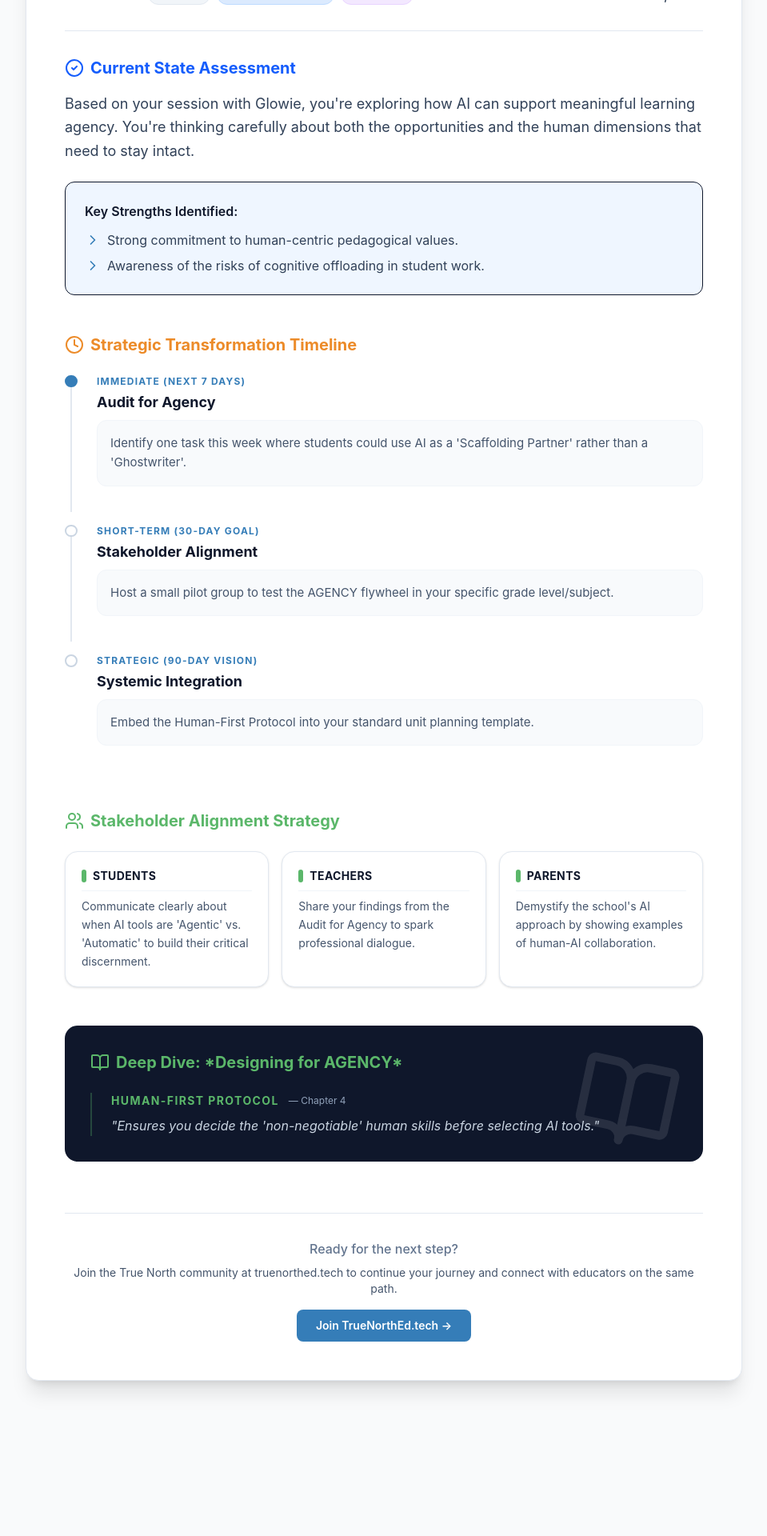
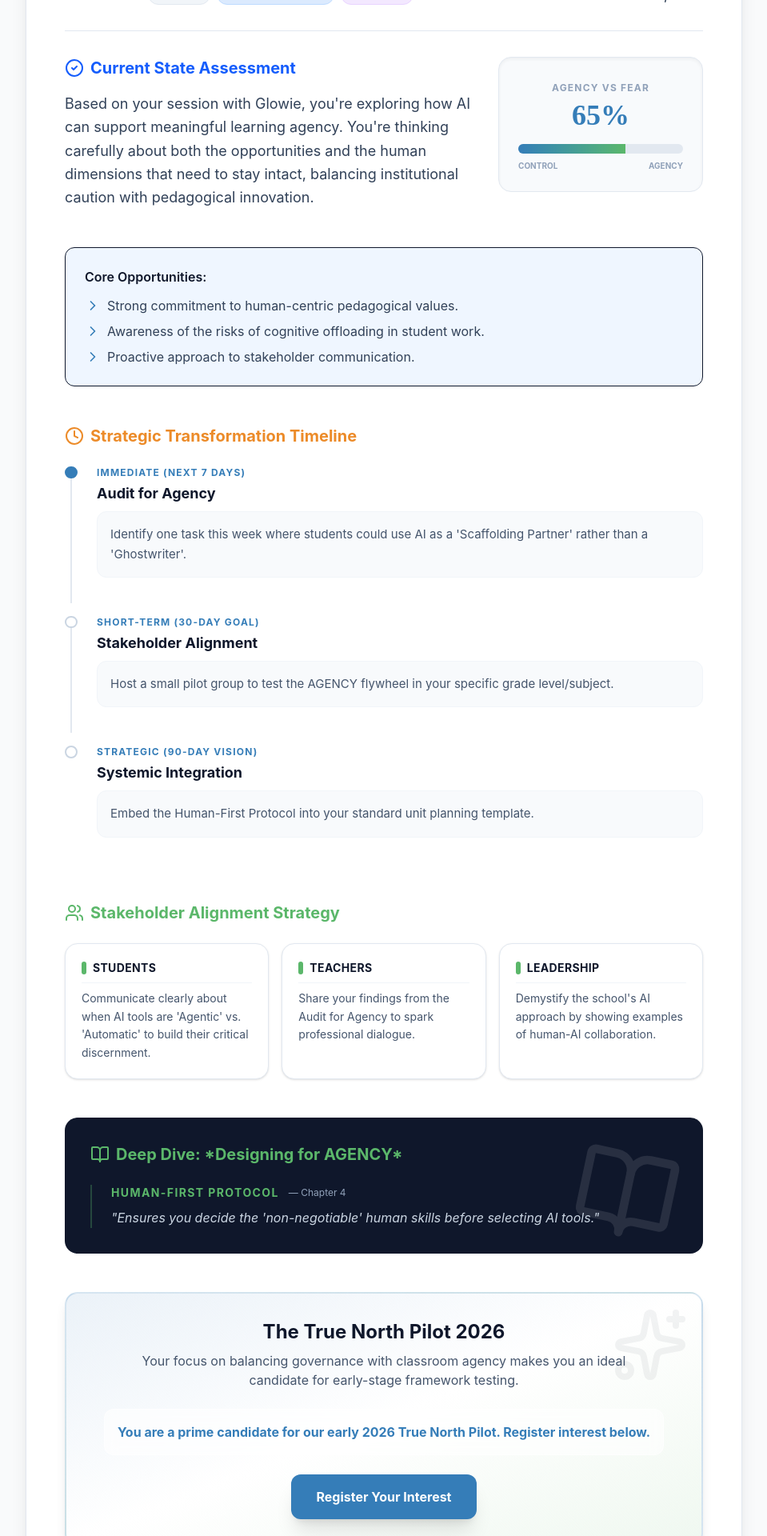
Before and after one commit to TrueNorthEDTech/AIFE, a React (Vite) app: page /report in a window 1280 px wide. Shown: the part 380-2300 px from the top of the page at 80% size, without its empty margins (160-1119 px from the left). Before the commit the page ends 2186 px from the top, so only its background shows below. Built offline with nearby package versions, Linux system fonts and the light colour scheme; no server answers.

Commit message:
feat: implement 15-minute deep assessment engine with institutional mindset analysis and Pilot 2026 CTA

```diff
--- a/api/report.ts
+++ b/api/report.ts
@@ -45,36 +45,40 @@ export default async function handler(req: VercelRequest, res: VercelResponse) {
             .map((m: { role: string; content: string }) => `${m.role === 'user' ? 'Participant' : 'Glowie'}: ${m.content}`)
             .join('\n\n');
 
-        const prompt = `You are a high-level strategic consultant analyzing a consultation between an educator and Glowie, the AI mascot from the book "Designing for AGENCY" by Norman, Garvin & Pelletier.
+        const prompt = `You are a world-class strategic consultant and AI implementation architect. Analyze the provided consultation session between a user and Glowie (the AI from "Designing for AGENCY").
 
-Your task is to generate a comprehensive, actionable JSON report based on the provided conversation.
+Your goal is to produce a deep, high-impact PDF-ready report in JSON format.
 
 CONVERSATION:
 ${conversationText}
 
-THE REPORT MUST BE VALID JSON AND ONLY JSON. NO MARKDOWN.
-
-STRUCTURE:
+JSON STRUCTURE REQUIREMENTS:
 {
   "role": "<user role>",
-  "framework": "<RISE, AGENCY, or PROMPT>",
+  "framework": "<RISE, AGENCY, or PROMPT focus>",
   "stage": "<Emerging, Developing, Advancing, or Leading>",
-  "summary": "<3-sentence professional summary mapping their current state to the book's core philosophy>",
-  "strengths": ["<strength 1>", "<strength 2>"],
+  "trustScore": "<A percentage 0-100 representing their 'Agency' vs 'Fear' leaning, where 100 is pure Agency>",
+  "summary": "<4-sentence deep synthesis mapping their institutional fears to agentic opportunities using the book's core philosophy>",
+  "strengths": ["<strength 1>", "<strength 2>", "<strength 3>"],
   "actions": [
     { "timeline": "Immediate (Next 7 Days)", "title": "<action>", "description": "<detailed description>" },
     { "timeline": "Short-term (30-Day Goal)", "title": "<action>", "description": "<detailed description>" },
-    { "timeline": "Strategic (90-Day Vision)", "1title": "<action>", "description": "<detailed description>" }
+    { "timeline": "Strategic (90-Day Vision)", "title": "<action>", "description": "<detailed description>" }
   ],
   "stakeholders": [
-    { "role": "Students", "strategy": "<how to involve/impact them>" },
-    { "role": "Teachers/Peers", "strategy": "<how to align with them>" },
-    { "role": "Leadership", "strategy": "<how to gain support>" }
+    { "role": "Students", "strategy": "<alignment strategy>" },
+    { "role": "Teachers", "strategy": "<alignment strategy>" },
+    { "role": "Leadership/Parents", "strategy": "<alignment strategy>" }
   ],
   "bookReferences": [
-    { "concept": "<e.g. Human-First Protocol>", "chapter": "Chapter <X>", "application": "<how this directly solves their reported problem>" }
+    { "concept": "<concept info>", "chapter": "Book Section", "application": "<how it applies to their friction points>" }
   ],
-  "nextSteps": "<Strong CTA for truenorthed.tech>"
+  "pilot2026": {
+    "recommended": true,
+    "why": "<1 sentence on why they are a good fit for the Pilot 2026 program based on their answers>",
+    "cta": "You are a prime candidate for our early 2026 True North Pilot. Register interest below."
+  },
+  "nextSteps": "Continue the conversation at truenorthed.tech and stay tuned for the Pilot 2026 launch."
 }`;
 
         const result = await model.generateContent(prompt);
--- a/src/pages/Report.tsx
+++ b/src/pages/Report.tsx
@@ -9,11 +9,13 @@ type ReportData = {
     role: string;
     framework: string;
     stage: string;
+    trustScore?: string; // 0-100 indicating Agency vs Fear
     summary: string;
     strengths: string[];
     actions: { timeline: string; title: string; description: string }[];
     stakeholders: { role: string; strategy: string }[];
     bookReferences: { concept: string; chapter: string; application: string }[];
+    pilot2026?: { recommended: boolean; why: string; cta: string };
     nextSteps: string;
 };
 
@@ -27,10 +29,12 @@ const DEFAULT_REPORT: ReportData = {
     role: "Educator",
     framework: "AGENCY",
     stage: "Developing",
-    summary: "Based on your session with Glowie, you're exploring how AI can support meaningful learning agency. You're thinking carefully about both the opportunities and the human dimensions that need to stay intact.",
+    trustScore: "65",
+    summary: "Based on your session with Glowie, you're exploring how AI can support meaningful learning agency. You're thinking carefully about both the opportunities and the human dimensions that need to stay intact, balancing institutional caution with pedagogical innovation.",
     strengths: [
         "Strong commitment to human-centric pedagogical values.",
-        "Awareness of the risks of cognitive offloading in student work."
+        "Awareness of the risks of cognitive offloading in student work.",
+        "Proactive approach to stakeholder communication."
     ],
     actions: [
         { timeline: "Immediate (Next 7 Days)", title: "Audit for Agency", description: "Identify one task this week where students could use AI as a 'Scaffolding Partner' rather than a 'Ghostwriter'." },
@@ -40,11 +44,16 @@ const DEFAULT_REPORT: ReportData = {
     stakeholders: [
         { role: "Students", strategy: "Communicate clearly about when AI tools are 'Agentic' vs. 'Automatic' to build their critical discernment." },
         { role: "Teachers", strategy: "Share your findings from the Audit for Agency to spark professional dialogue." },
-        { role: "Parents", strategy: "Demystify the school's AI approach by showing examples of human-AI collaboration." }
+        { role: "Leadership", strategy: "Demystify the school's AI approach by showing examples of human-AI collaboration." }
     ],
     bookReferences: [
         { concept: "Human-First Protocol", chapter: "Chapter 4", application: "Ensures you decide the 'non-negotiable' human skills before selecting AI tools." }
     ],
+    pilot2026: {
+        recommended: true,
+        why: "Your focus on balancing governance with classroom agency makes you an ideal candidate for early-stage framework testing.",
+        cta: "You are a prime candidate for our early 2026 True North Pilot. Register interest below."
+    },
     nextSteps: "Join the True North community at truenorthed.tech to continue your journey and connect with educators on the same path."
 };
 
@@ -232,17 +241,40 @@ export default function Report() {
                     </div>
                 </header>
 
-                {/* Summary */}
+                {/* Summary & Trust Score */}
                 <section className="mb-12">
-                    <h3 className={`text-xl font-bold mb-4 flex items-center gap-2 ${colors.primary}`}>
-                        <CheckCircle2 className="w-6 h-6" />
-                        Current State Assessment
-                    </h3>
-                    <p className="text-slate-700 text-lg leading-relaxed mb-6">{report?.summary}</p>
+                    <div className="flex flex-col md:flex-row gap-8 items-start">
+                        <div className="flex-1">
+                            <h3 className={`text-xl font-bold mb-4 flex items-center gap-2 ${colors.primary}`}>
+                                <CheckCircle2 className="w-6 h-6" />
+                                Current State Assessment
+                            </h3>
+                            <p className="text-slate-700 text-lg leading-relaxed mb-6">{report?.summary}</p>
+                        </div>
+
+                        {report?.trustScore && (
+                            <div className="w-full md:w-64 bg-slate-50 border border-slate-200 rounded-2xl p-6 shadow-inner">
+                                <div className="text-center mb-4">
+                                    <span className="text-xs font-bold uppercase tracking-widest text-slate-400">Agency vs Fear</span>
+                                    <div className="text-4xl font-serif font-black text-tn-primary mt-1">{report.trustScore}%</div>
+                                </div>
+                                <div className="h-3 w-full bg-slate-200 rounded-full overflow-hidden relative">
+                                    <div
+                                        className="h-full bg-gradient-to-r from-tn-primary to-tn-accent transition-all duration-1000"
+                                        style={{ width: `${report.trustScore}%` }}
+                                    />
+                                </div>
+                                <div className="flex justify-between mt-2 text-[10px] font-bold text-slate-400 uppercase">
+                                    <span>Control</span>
+                                    <span>Agency</span>
+                                </div>
+                            </div>
+                        )}
+                    </div>
 
                     {report?.strengths && report.strengths.length > 0 && (
-                        <div className={`rounded-xl p-6 border ${colors.bg}`}>
-                            <h4 className="font-semibold text-slate-900 mb-3">Key Strengths Identified:</h4>
+                        <div className={`rounded-xl p-6 border ${colors.bg} mt-6`}>
+                            <h4 className="font-semibold text-slate-900 mb-3">Core Opportunities:</h4>
                             <ul className="space-y-2">
                                 {report.strengths.map((s, i) => (
                                     <li key={i} className="flex items-start gap-2 text-slate-700">
@@ -333,18 +365,45 @@ export default function Report() {
                     </section>
                 )}
 
+                {/* Pilot 2026 CTA */}
+                {report?.pilot2026 && (
+                    <section className="mb-16 p-8 rounded-2xl bg-gradient-to-br from-tn-primary/10 via-white to-tn-accent/10 border-2 border-tn-primary/20 shadow-lg text-center relative overflow-hidden">
+                        <div className="absolute top-0 right-0 p-4 opacity-5">
+                            <Sparkles className="w-24 h-24" />
+                        </div>
+                        <h3 className="text-2xl font-bold text-slate-900 mb-2">The True North Pilot 2026</h3>
+                        <p className="text-slate-600 mb-6 max-w-2xl mx-auto">{report.pilot2026.why}</p>
+                        <div className="bg-white/60 backdrop-blur-sm p-4 rounded-xl border border-white/50 mb-6 inline-block">
+                            <span className="text-tn-primary font-bold">{report.pilot2026.cta}</span>
+                        </div>
+                        <div>
+                            <button
+                                onClick={() => alert('Interest registered! We will reach out soon.')}
+                                className="px-8 py-4 bg-tn-primary text-white font-bold rounded-xl shadow-xl hover:scale-105 transition-transform"
+                            >
+                                Register Your Interest
+                            </button>
+                        </div>
+                    </section>
+                )}
+
                 {/* Footer */}
                 <footer className="mt-16 pt-8 border-t border-slate-200 text-center">
-                    <p className="text-slate-500 font-medium mb-2">Ready for the next step?</p>
-                    <p className="text-slate-600 text-sm">{report?.nextSteps}</p>
+                    <p className="text-slate-500 font-medium mb-2 leading-relaxed">
+                        Ready to join the movement? Explore the concepts further in our book <br />
+                        <strong className="text-slate-900">Designing for AGENCY</strong> and join 1,000+ educators at
+                    </p>
                     <a
                         href="https://truenorthed.tech"
                         target="_blank"
                         rel="noopener noreferrer"
-                        className="inline-block mt-4 px-6 py-2.5 bg-tn-primary text-white font-semibold rounded-lg hover:bg-tn-primary/90 transition-colors text-sm"
+                        className="inline-block mt-4 px-8 py-3 bg-slate-900 text-white font-bold rounded-xl hover:bg-slate-800 transition-all shadow-lg text-lg"
                     >
-                        Join TrueNorthEd.tech →
+                        truenorthed.tech
                     </a>
+                    <p className="mt-8 text-[10px] text-slate-400 uppercase tracking-widest font-bold">
+                        Phase 9 Assessment Engine · v3.0.0
+                    </p>
                 </footer>
             </motion.div>
         </div>
```
Also changed, not shown: api/chat.ts (+14 -20 lines).
